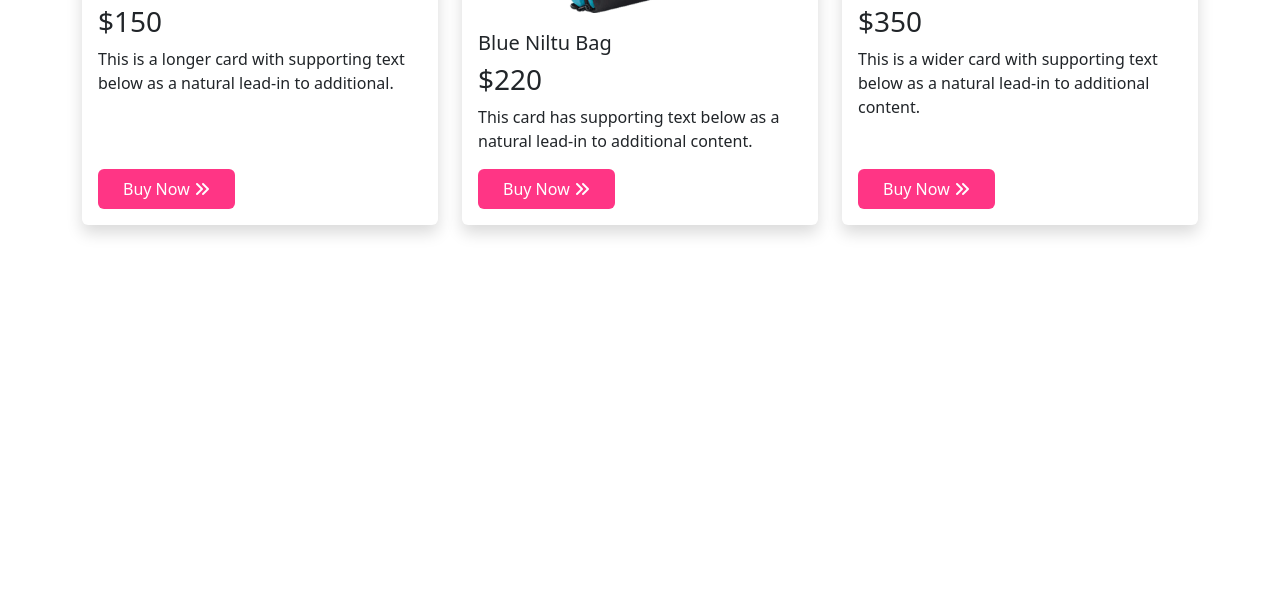
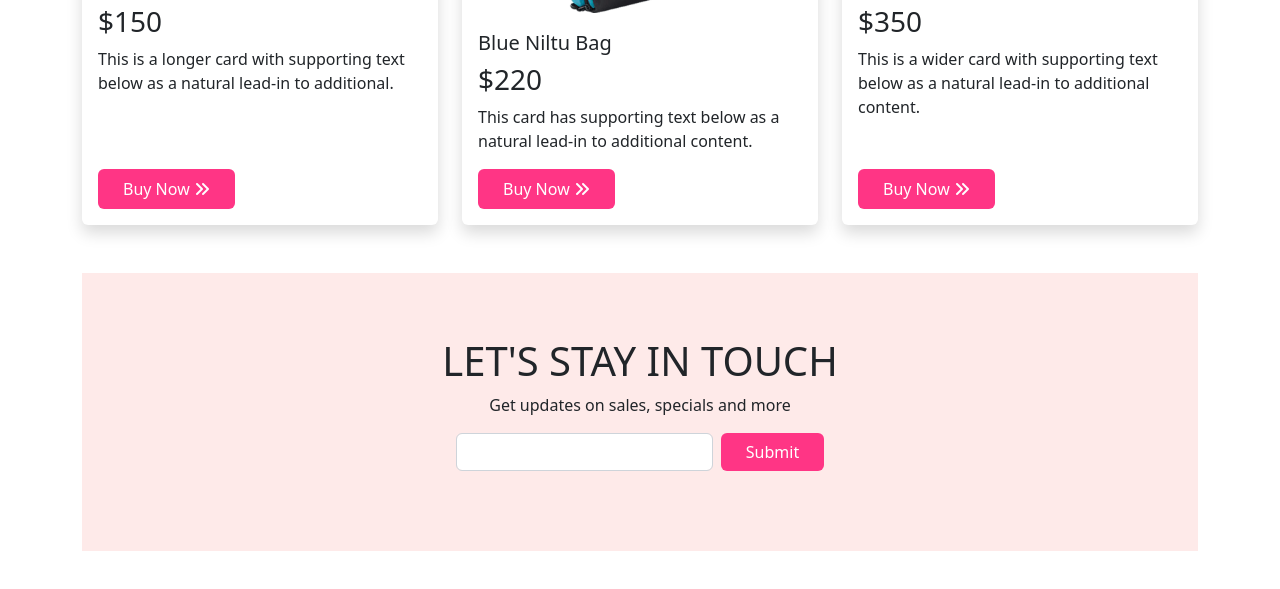
Before and after one commit to Mazharul430106/panda-comarce-website, a plain HTML site: page index.html in a window 1280 px wide. Shown: the part 2033-2622 px from the top of the page. Before the commit the page ends 2306 px from the top, so only its background shows below. Drawn offline with nearby package versions, Linux system fonts and the light colour scheme.

Commit message:
add subscribe section

```diff
--- a/index.html
+++ b/index.html
@@ -235,8 +235,26 @@
                 </div>
             </div>
        </section>
+       <!-- bag section end here -->
 
-       <!-- bag section end here -->
+       <!-- Subcribe section start here -->
+       <section class="subscribe-section my-5">
+            <div class="container">
+                <div class="heading-text subscribe p-5 d-flex align-items-center justify-content-center flex-column">
+                    <h1 class="pt-3">LET'S STAY IN TOUCH</h1>
+                    <p>Get updates on sales, specials and more</p>
+                    <div class="form pb-3">
+                        <form>
+                            <div class="mb-3 d-flex flex-row gap-2">
+                              <input type="email" class="form-control" id="exampleInputEmail1" aria-describedby="emailHelp">
+                              <button type="submit" class="btn btn-primary">Submit</button>
+                            </div>
+                        </form>
+                    </div>
+                </div>
+            </div>
+       </section>
+       <!-- Subcribe section end here -->
 
     </main>
     <!-- main end here now -->
--- a/styles/style.css
+++ b/styles/style.css
@@ -15,3 +15,7 @@
     padding: 7px 25px;
     text-transform: capitalize;
 }
+
+.subscribe{
+    background-color: #FEEAE9;
+}
```
